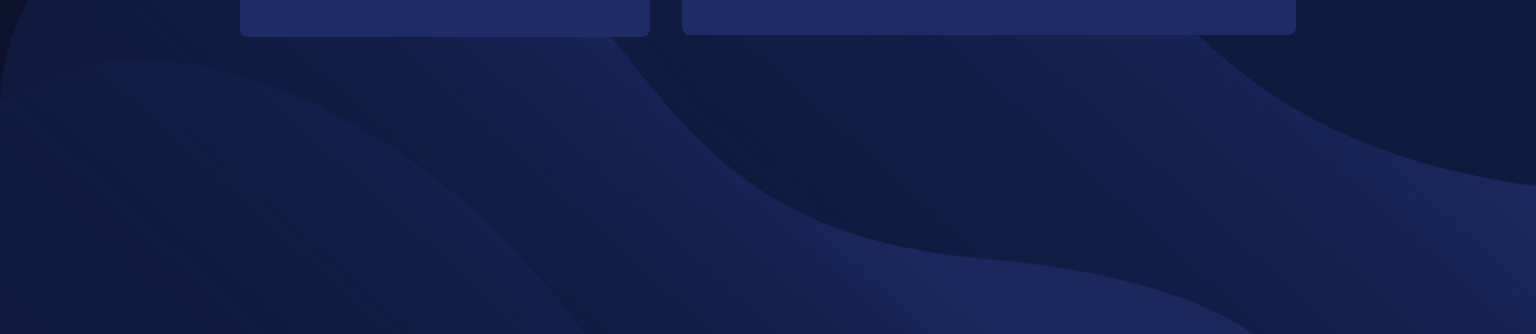
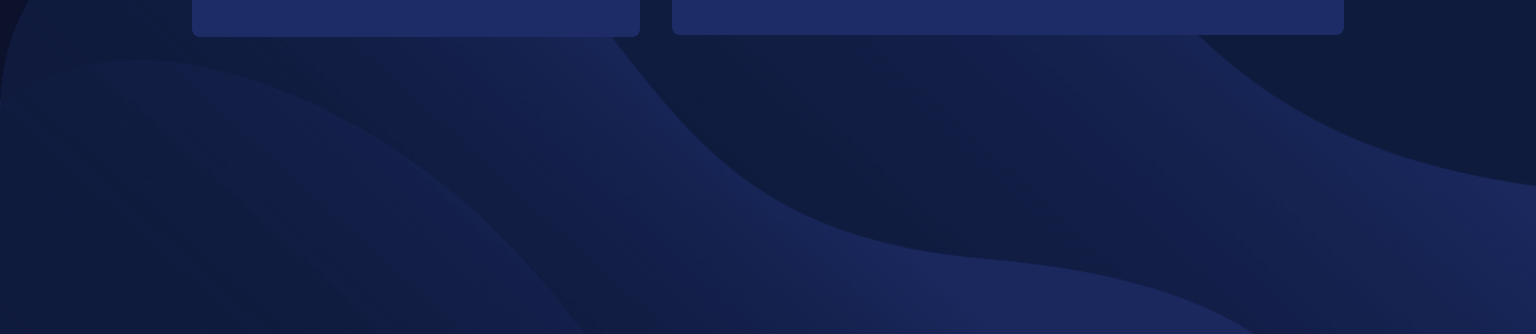
Before and after one commit to Batikann/fylo-data-storage-component-master, a plain HTML site: page index.html in a window 1536 px wide. Shown: the part 466-800 px from the top of the page. Drawn offline with Linux system fonts and the light colour scheme.

Commit message:
update-2

```diff
--- a/style.css
+++ b/style.css
@@ -11,6 +11,7 @@ body {
   font-size: 14px;
   background-color: var(--very-dark-blue);
   width: 100%;
+
 }
 
 ul {
@@ -199,6 +200,6 @@ ul {
 
 @media(min-width:1440px){
   #container{
-    padding: 15rem;
+    padding: 0 12rem;
   }
 }
```
